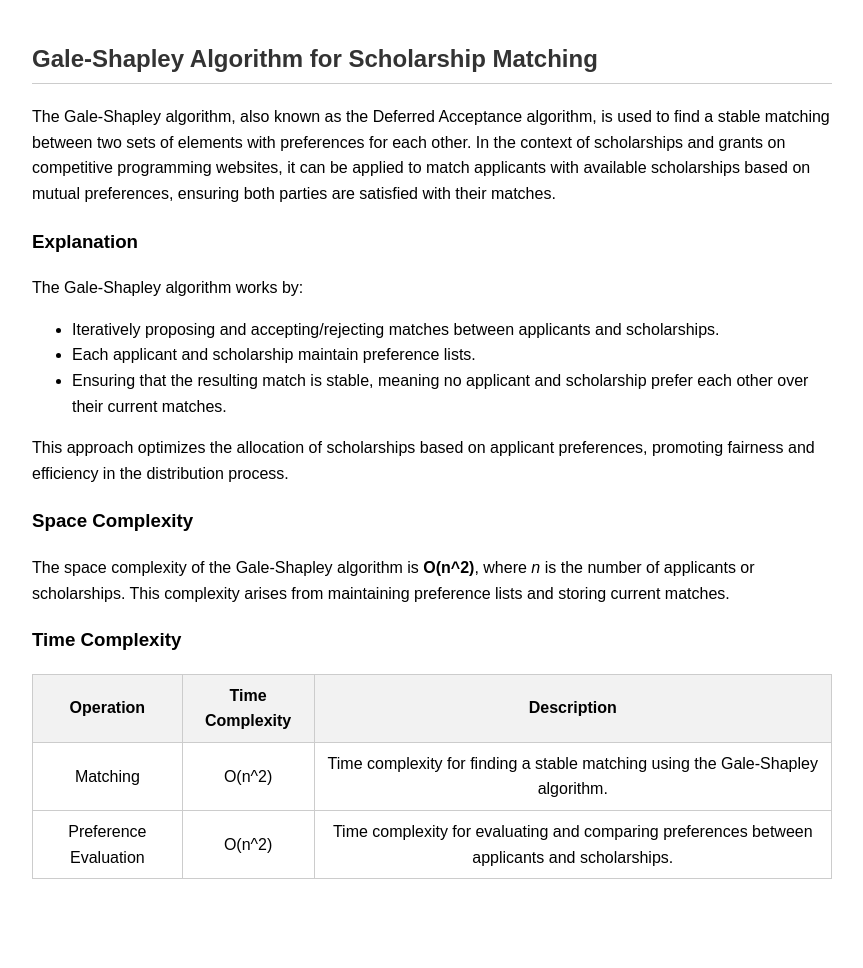
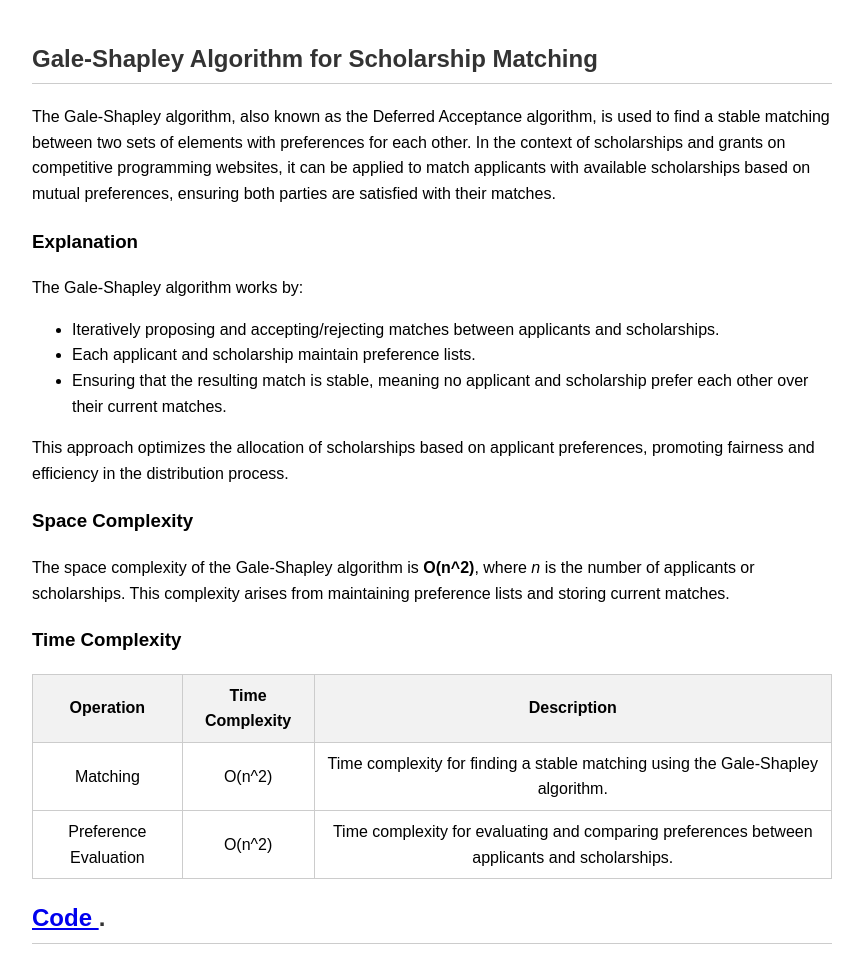
Before and after one commit to 1405fe21/aps, a plain HTML site: page gale1.html in a window 1280 px wide. Shown: the whole page, without its empty margins (208-1071 px from the left). Before the commit the page ends 919 px from the top, so only its background shows below. Drawn offline with Linux system fonts and the light colour scheme.

Commit message:
Update gale1.html

```diff
--- a/gale1.html
+++ b/gale1.html
@@ -77,6 +77,7 @@
             <td>Time complexity for evaluating and comparing preferences between applicants and scholarships.</td>
         </tr>
     </table>
+ <h2> <a href="https://github.com/kartikkukreja/blog-codes/blob/master/src/Gale%20Shapley%20Algorithm%20for%20Stable%20Matching%20Problem.cpp" target="_blank">Code </a>.</h2>
 
 </body>
 </html>
```
